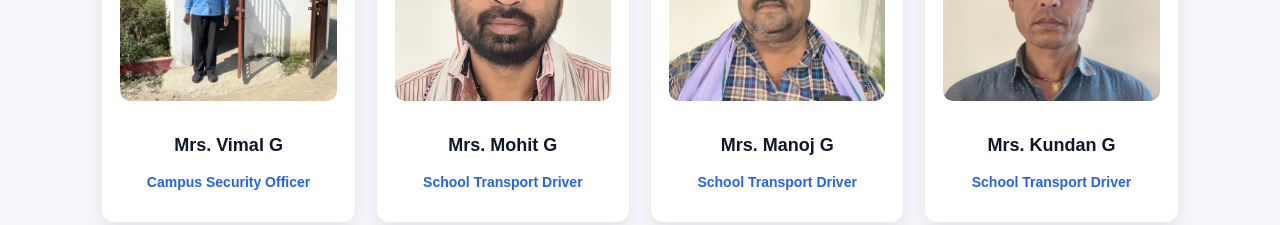
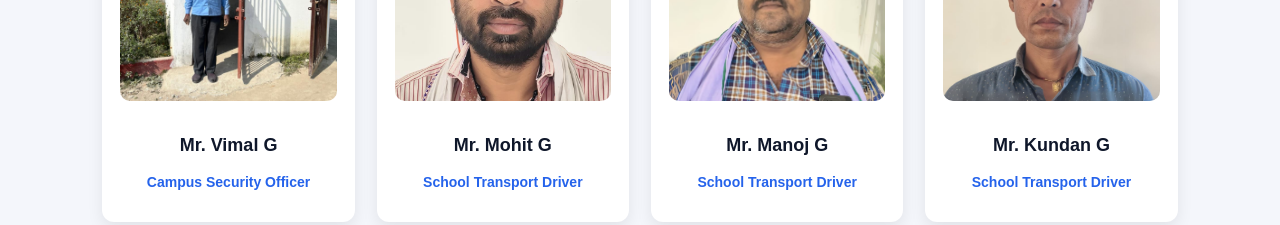
Before and after one commit to satyasingh0001/CCS-CentralSchool, a React (Vite) app in the folder CCS Central School/: page /teachers in a window 1280 px wide. Shown: the part 3300-3525 px from the top of the page. Built offline with nearby package versions, Linux system fonts and the light colour scheme.

Commit message:
Update Teachers.jsx

```diff
--- a/CCS Central School/src/pages/Teachers.jsx
+++ b/CCS Central School/src/pages/Teachers.jsx
@@ -102,10 +102,10 @@ function Teachers() {
   /* SUPPORT STAFF */
 
   const supportStaff = [
-    { name: "Mrs. Vimal G", role: "Campus Security Officer", img: g1 },
-    { name: "Mrs. Mohit G", role: "School Transport Driver", img: d1 },
-    { name: "Mrs. Manoj G", role: "School Transport Driver", img: d2 },
-    { name: "Mrs. Kundan G", role: "School Transport Driver", img: d3 },
+    { name: "Mr. Vimal G", role: "Campus Security Officer", img: g1 },
+    { name: "Mr. Mohit G", role: "School Transport Driver", img: d1 },
+    { name: "Mr. Manoj G", role: "School Transport Driver", img: d2 },
+    { name: "Mr. Kundan G", role: "School Transport Driver", img: d3 },
 
   ];
 
```
